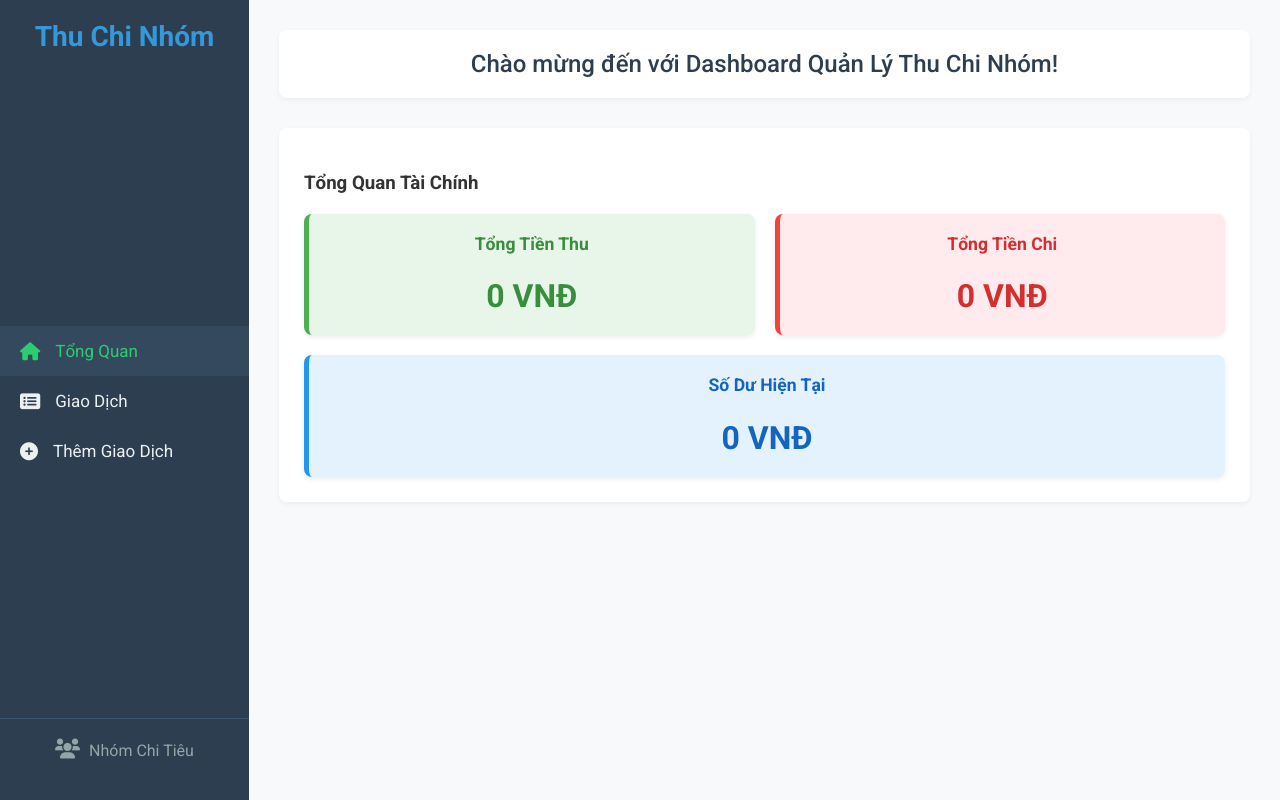
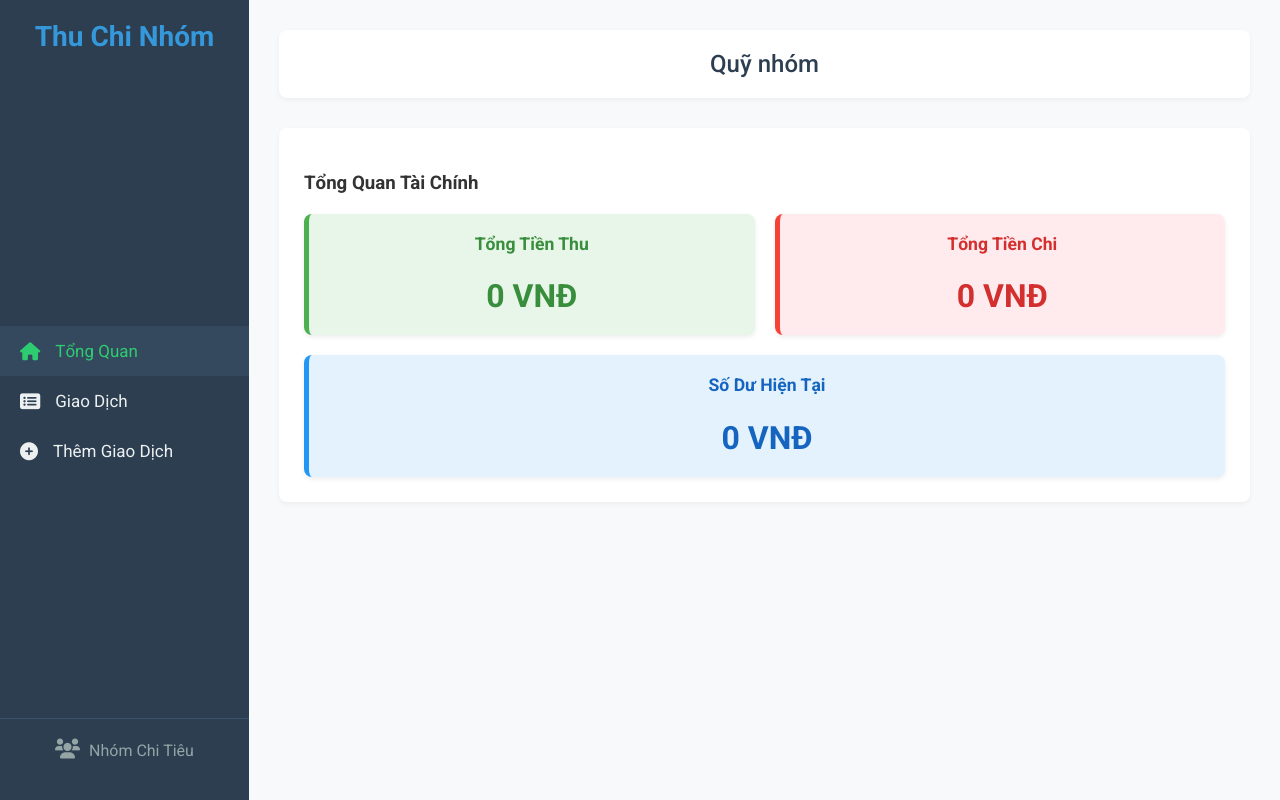
Before and after one commit to HuyNguyen0722/Diary, a plain HTML site: page index.html in a window 1280 px wide. Drawn offline with Linux system fonts and the light colour scheme; no server answers.

Commit message:
Update index.html

```diff
--- a/index.html
+++ b/index.html
@@ -33,7 +33,7 @@
 
         <main class="main-content">
             <header class="dashboard-header">
-                <h2>Chào mừng đến với Dashboard Quản Lý Thu Chi Nhóm!</h2>
+                <h2>Quỹ nhóm</h2>
             </header>
 
             <section id="overview-section" class="content-section active">
```
